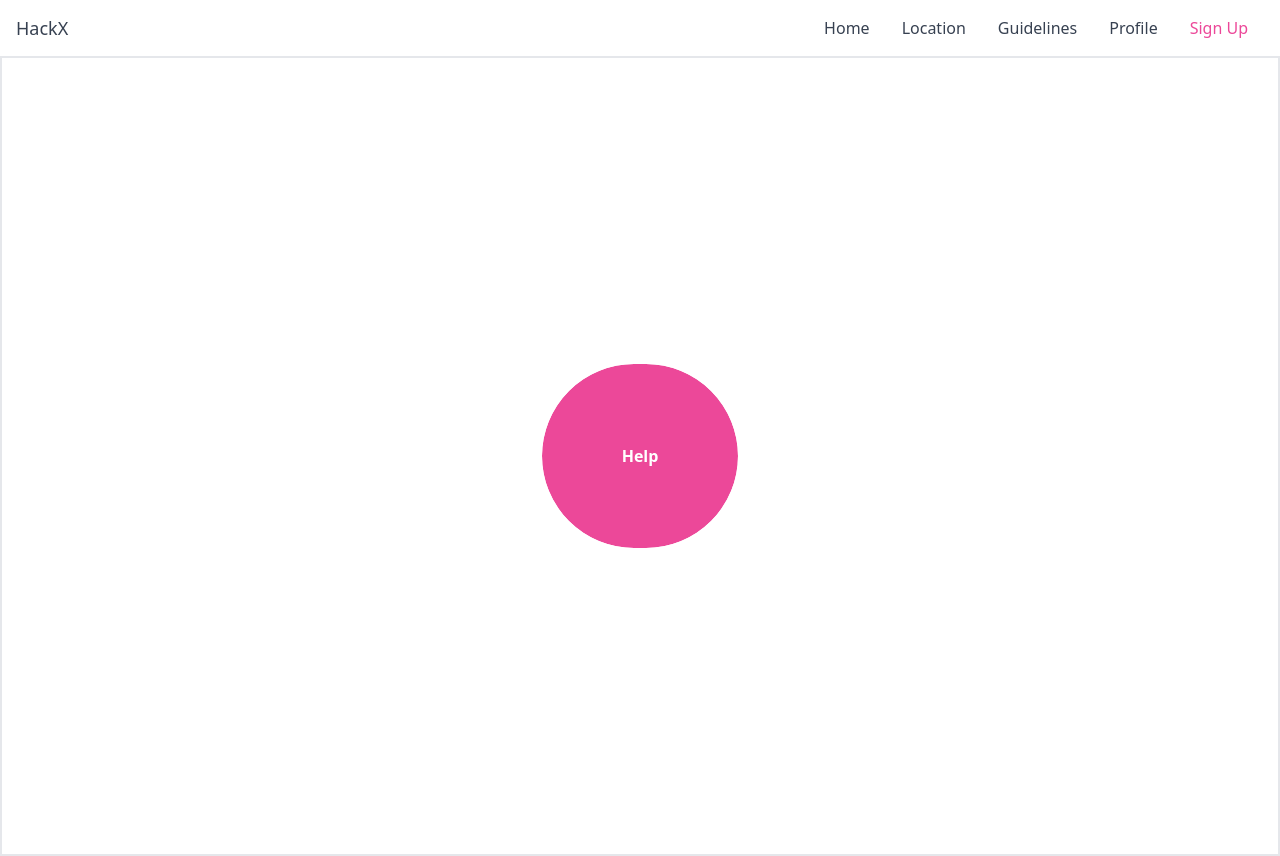
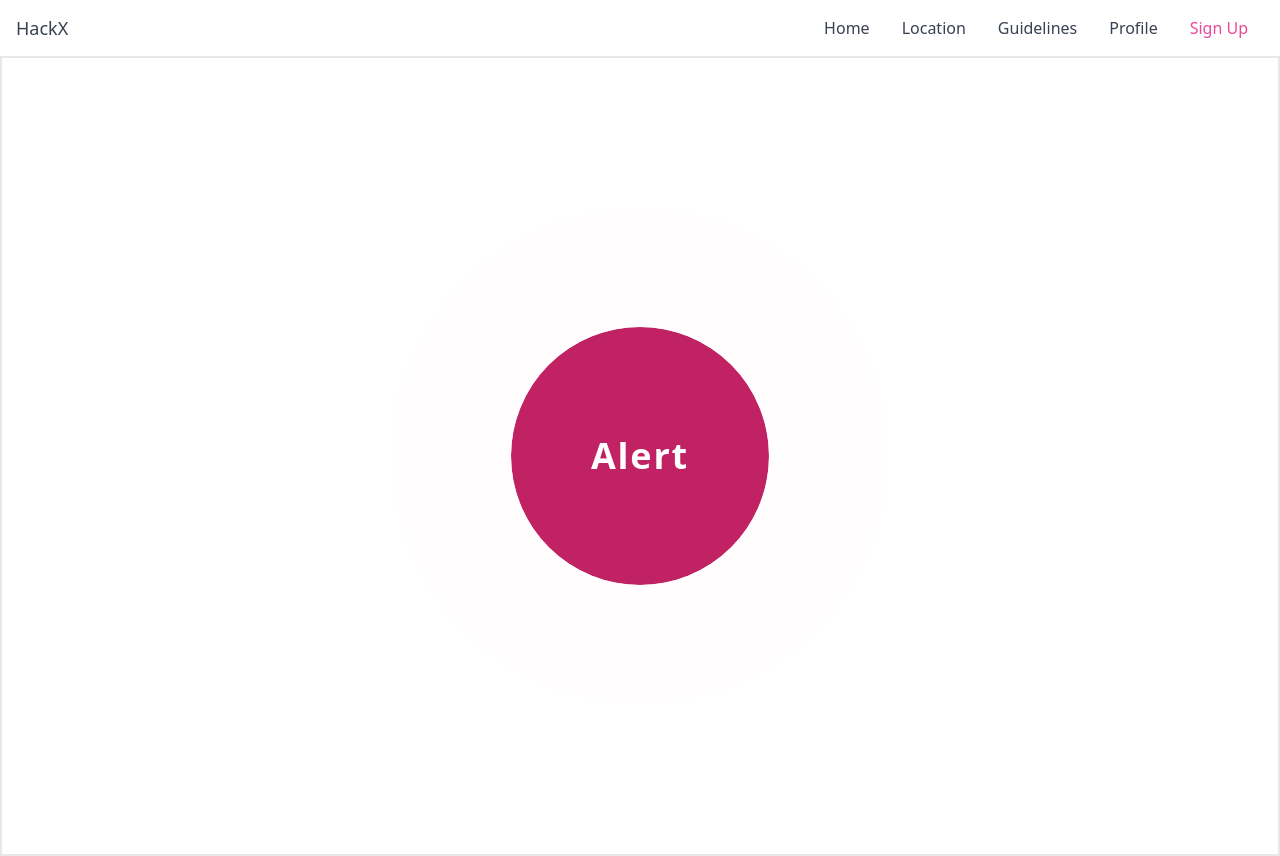
Before and after one commit to Bhanu1776/Community-Resilience-Network, a React (Vite) app in the folder client/: page / in a window 1280 px wide. Built offline with nearby package versions, Linux system fonts and the light colour scheme; what tailwindcss-debug-screens would draw is missing.

Commit message:
Ping AlertButn

```diff
--- a/client/src/pages/home.jsx
+++ b/client/src/pages/home.jsx
@@ -2,12 +2,16 @@ export const Home = () => {
   return (
     <div className="flex border-2 justify-center min-h-screen items-center ">
       <button
-        className="bg-pink-500 p-20 rounded-full outline hover:outline-2 hover:outline-offset-2 hover:outline-neutral-800 hover:bg-pink-700 text-white font-bold"
+        className=" relative top-0 left-0 bg-pink-700 hover:bg-pink-800 aspect-square p-20 rounded-full outline hover:outline-2 hover:outline-offset-2 hover:outline-neutral-800 hover:bg-pink-700 text-white text-4xl font-semibold tracking-wider duration-150 ease-in-out transition-all"
         onClick={() => {
           window.location.href = "/login";
         }}
       >
-        Help
+        Alert
+        <span className=" absolute top-0 left-0 flex h-full w-full">
+          <span className="animate-ping absolute inline-flex h-full w-full rounded-full bg-red-400 opacity-10"></span>
+          <span className="animate-ping absolute inline-flex h-full w-full rounded-full bg-red-100 opacity-75"></span>
+        </span>
       </button>
     </div>
   );
```
